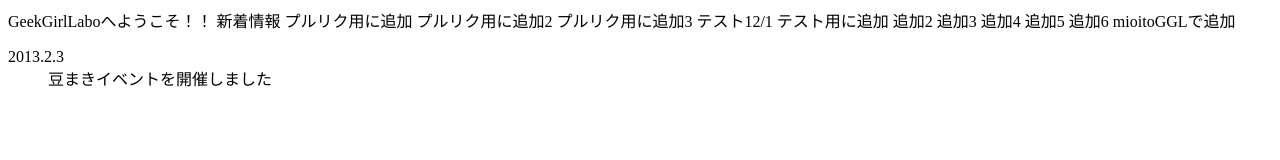
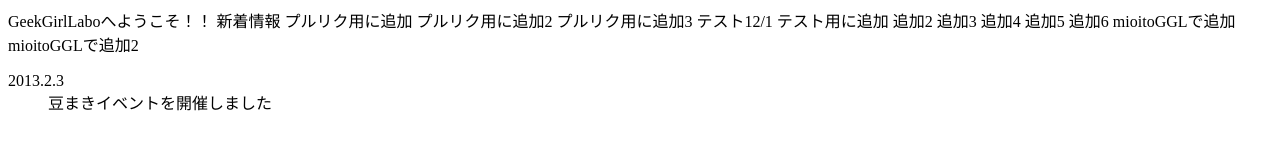
Before and after one commit to mioito/HTML, a plain HTML site: page geekgirl.html in a window 1280 px wide. Drawn offline with Linux system fonts and the light colour scheme.

Commit message:
Update geekgirl.html
GGLで追加

```diff
--- a/geekgirl.html
+++ b/geekgirl.html
@@ -17,6 +17,7 @@
 	追加5
 	追加6
 	mioitoGGLで追加
+	mioitoGGLで追加2
 	<dl>
 		<dt>2013.2.3</dt>
 		<dd>豆まきイベントを開催しました</dd>
```
